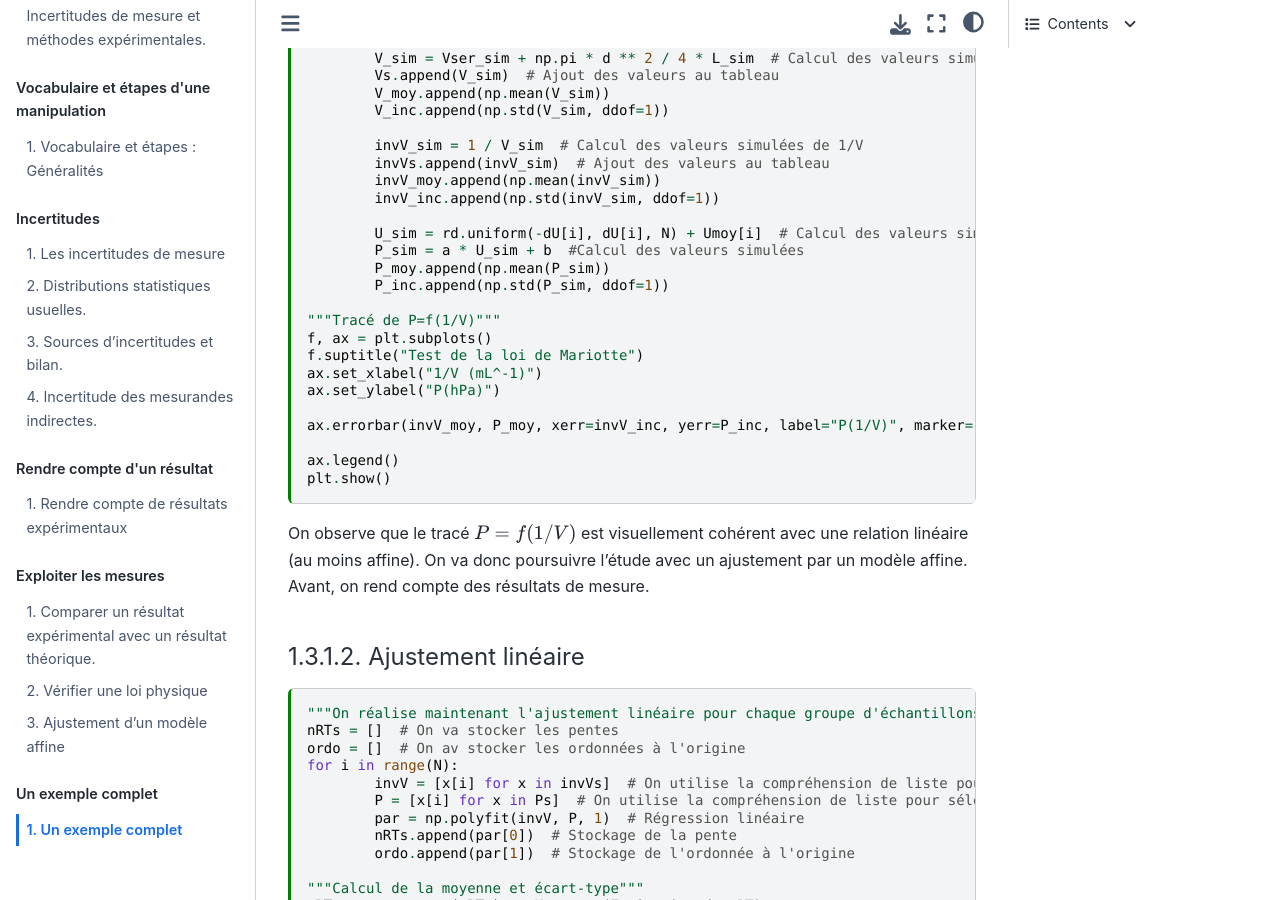
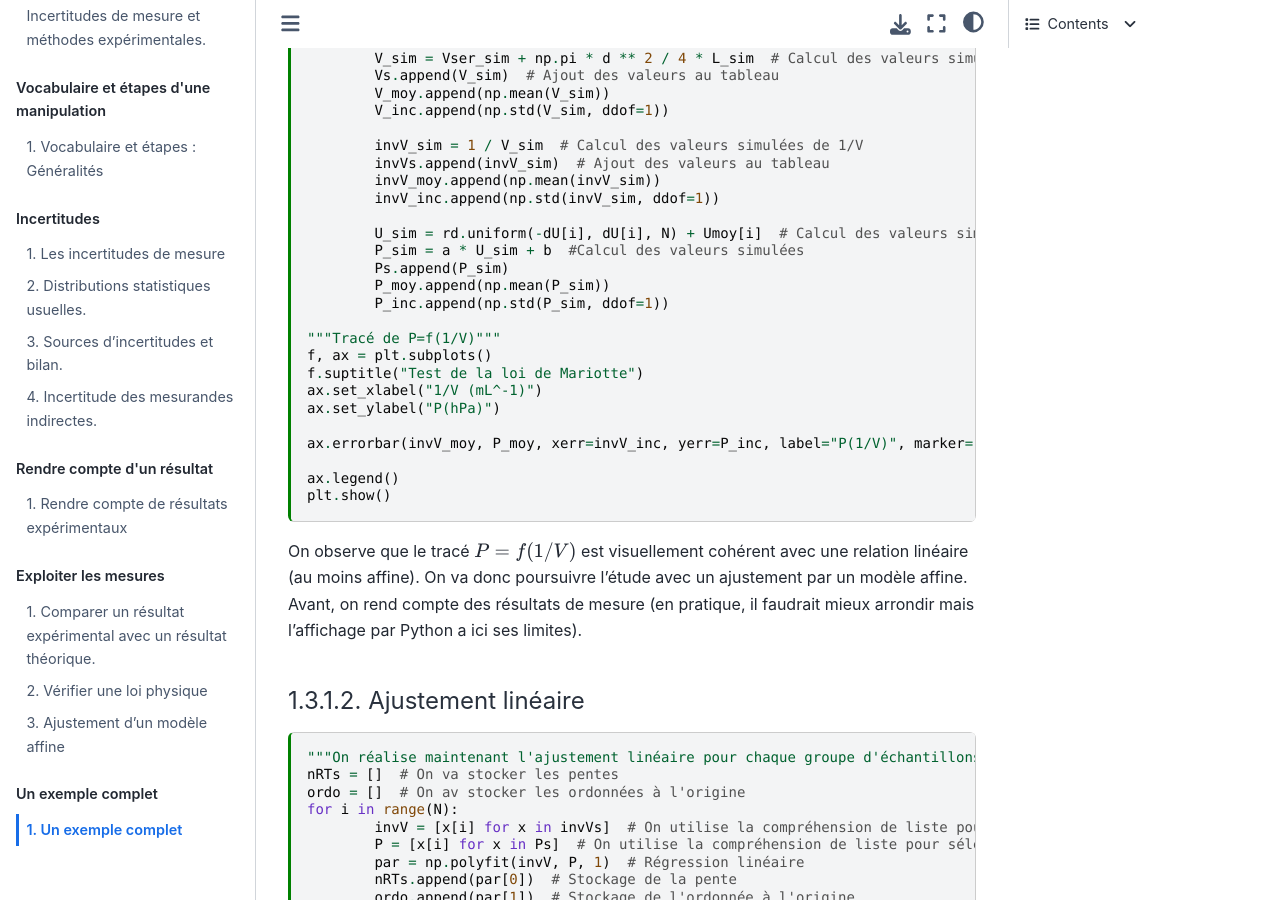
Before and after one commit to pcsi3physiquestan/tp_incertitude_sources, a Jupyter Book: the page built from notebook/exemple.md, in a window 1280 px wide and 900 px high, scrolled down 3713 px. Built offline with Jupyter Book 1.0.4 settings and Sphinx 7.4.7 and the Sphinx Book theme 1.1.4, drawn with Linux system fonts in a browser that asks for light colours; some of the changed lines change nothing that is shown.

Commit message:
Mise à jour des sources

````diff
--- a/notebook/exemple.md
+++ b/notebook/exemple.md
@@ -163,6 +163,7 @@
 
 	U_sim = rd.uniform(-dU[i], dU[i], N) + Umoy[i]  # Calcul des valeurs simulées de U
 	P_sim = a * U_sim + b  #Calcul des valeurs simulées
+	Ps.append(P_sim)
 	P_moy.append(np.mean(P_sim))
 	P_inc.append(np.std(P_sim, ddof=1))
 
@@ -178,7 +179,7 @@
 plt.show()
 ```
 
-On observe que le tracé $P = f(1/V)$ est visuellement cohérent avec une relation linéaire (au moins affine). On va donc poursuivre l'étude avec un ajustement par un modèle affine. Avant, on rend compte des résultats de mesure.
+On observe que le tracé $P = f(1/V)$ est visuellement cohérent avec une relation linéaire (au moins affine). On va donc poursuivre l'étude avec un ajustement par un modèle affine. Avant, on rend compte des résultats de mesure (en pratique, il faudrait mieux arrondir mais l'affichage par Python a ici ses limites).
 
 ```{code-cell}
 :tags: [remove-input]
@@ -201,12 +202,12 @@
 
 donnees2 = pd.DataFrame(
     {
-        "V(mL)": V_aff,
-        "u(V)(mL)": uV_aff,
-        "1/V(mL^-1)": invV_aff,
-        "u(1/V)(mL^-1)": uinvV_aff,
-        "P(hPa)": P_aff,
-        "u(P)(hPa)": uP_aff,
+        "V(mL)": ["{:.2f}".format(x) for x in V_aff],
+        "u(V)(mL)": ["{:.2f}".format(x) for x in uV_aff],
+        "1/V(mL^-1)": ["{:.5f}".format(x) for x in invV_aff],
+        "u(1/V)(mL^-1)": ["{:.5f}".format(x) for x in uinvV_aff],
+        "P(hPa)": ["{:.1f}".format(x) for x in P_aff],
+        "u(P)(hPa)": ["{:.1f}".format(x) for x in uP_aff],
     }
 )
 
````
